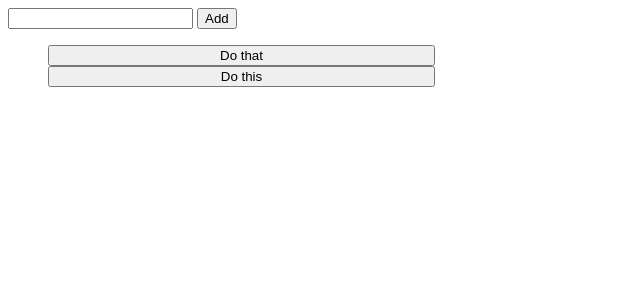
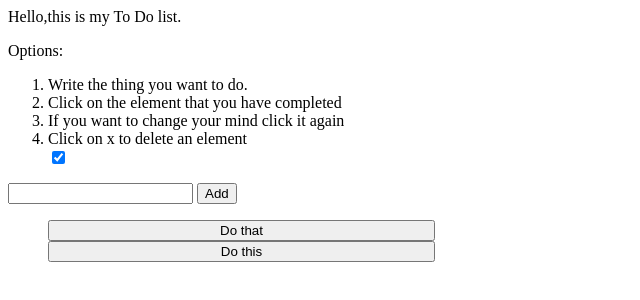
Before and after one commit to cotrutatiberiu/ToDoList, a plain HTML site: page index.html in a window 1280 px wide. Shown: the whole page, without its empty margins (0-640 px from the left). Drawn offline with Linux system fonts and the light colour scheme.

Commit message:
futurebranch

```diff
--- a/index.html
+++ b/index.html
@@ -10,6 +10,16 @@
 
 
 <body>
+
+    <p>Hello,this is my To Do list.</p>
+    <p>Options:</p>
+    <ol>
+        <li>Write the thing you want to do.</li>
+        <li>Click on the element that you have completed</li>
+        <li>If you want to change your mind click it again</li>
+        <li>Click on x to delete an element</li>
+        <input id="checkBox" type="checkbox" checked>
+    </ol>
 
     <form id="myForm">
         <input type="text" id="inputId" maxlength="50">
```
